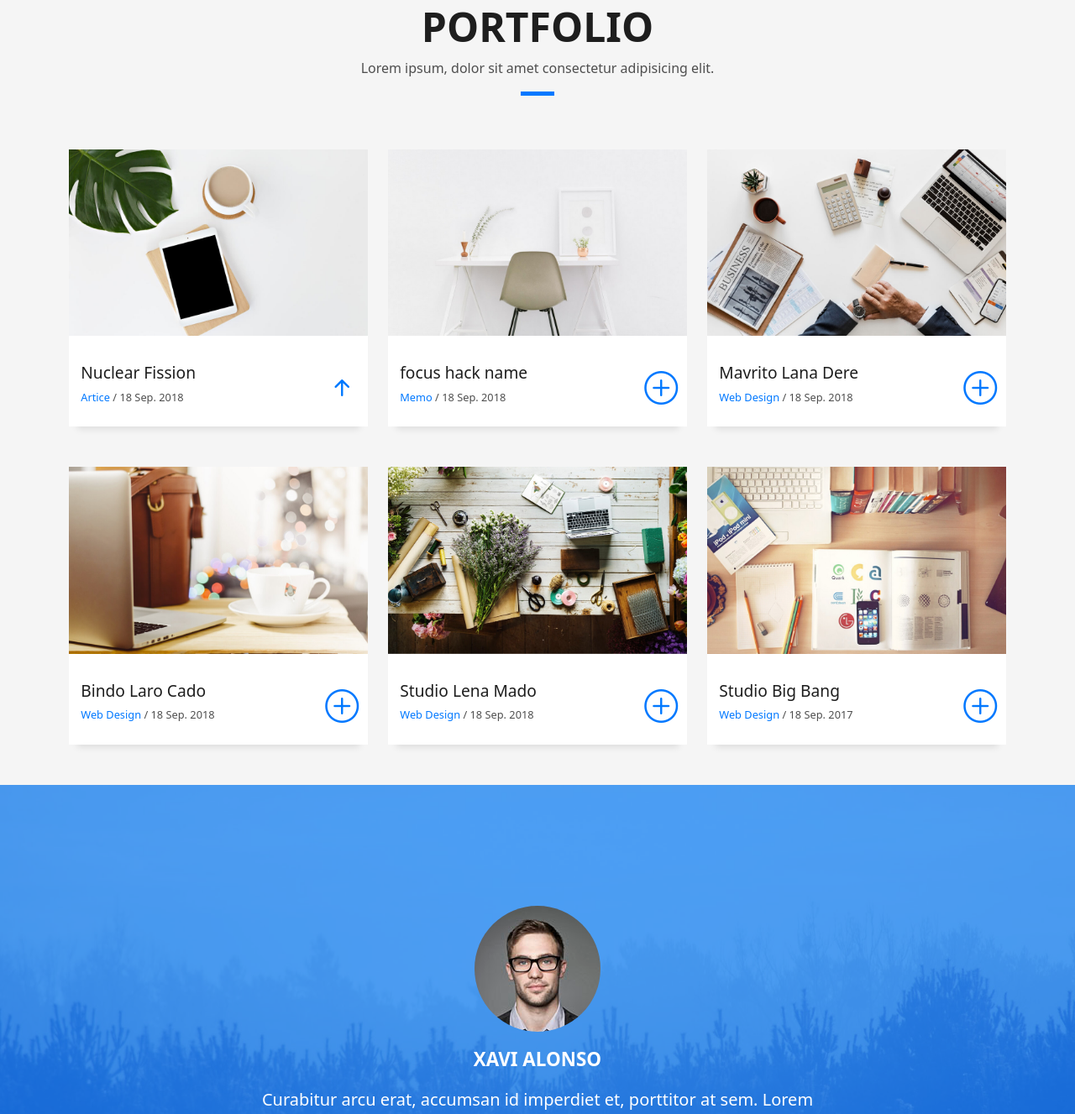
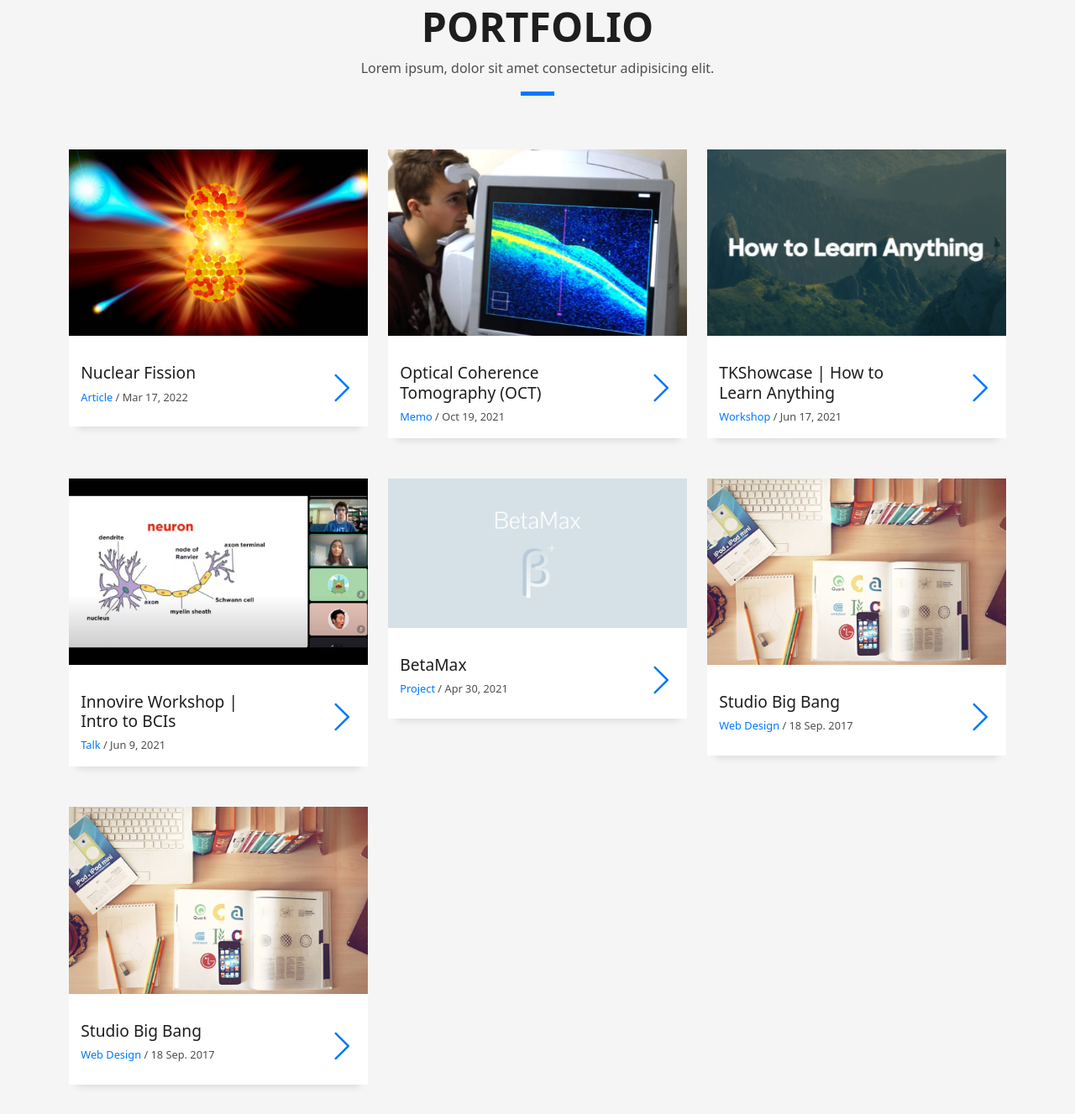
Before and after one commit to vavaviper/march2022pw, a plain HTML site: page DevFolio/index.html in a window 1280 px wide. Shown: the part 1473-2800 px from the top of the page at 84% size. Drawn offline with nearby package versions, Linux system fonts and the light colour scheme; files that its build step writes are made by us from their sources.

Commit message:
projects added

```diff
--- a/DevFolio/index.html
+++ b/DevFolio/index.html
@@ -12,6 +12,9 @@
   <!-- Favicons -->
   <link href="assets/img/favicon.png" rel="icon">
   <link href="assets/img/apple-touch-icon.png" rel="apple-touch-icon">
+
+  <!-- Font-Awesome -->
+  <link href="assets/font-awesome/css/font-awesome.min.css" rel="stylesheet">
 
   <!-- Vendor CSS Files -->
   <link href="assets/vendor/bootstrap/css/bootstrap.min.css" rel="stylesheet">
@@ -335,9 +338,9 @@
         <div class="row">
           <div class="col-md-4">
             <div class="work-box">
-              <a href="assets/img/work-1.jpg" data-gallery="portfolioGallery" class="portfolio-lightbox">
+              <a href="assets/img/Nuclear Fission.jpg" data-gallery="portfolioGallery" class="portfolio-lightbox">
                 <div class="work-img">
-                  <img src="assets/img/work-1.jpg" alt="" class="img-fluid">
+                  <img src="assets/img/Nuclear Fission.jpg" alt="" class="img-fluid">
                 </div>
               </a>
               <div class="work-content">
@@ -345,12 +348,12 @@
                   <div class="col-sm-8">
                     <h2 class="w-title">Nuclear Fission</h2>
                     <div class="w-more">
-                      <span class="w-ctegory">Artice</span> / <span class="w-date">18 Sep. 2018</span>
+                      <span class="w-ctegory">Article</span> / <span class="w-date">Mar 17, 2022 </span>
                     </div>
                   </div>
                   <div class="col-sm-4">
                     <div class="w-like">
-                      <a href="https://varshaprasad0601.medium.com/why-nuclear-energy-is-safe-and-how-it-works-12174fe21df5"> <span class="bi bi-arrow-up-short"></span></a>
+                      <a href="https://varshaprasad0601.medium.com/why-nuclear-energy-is-safe-and-how-it-works-12174fe21df5" target="_blank"> <span class="bi bi-chevron-right"></span></a>
                     </div>
                   </div>
                 </div>
@@ -359,22 +362,22 @@
           </div>
           <div class="col-md-4">
             <div class="work-box">
-              <a href="assets/img/work-2.jpg" data-gallery="portfolioGallery" class="portfolio-lightbox">
+              <a href="assets/img/OCT.png" data-gallery="portfolioGallery" class="portfolio-lightbox">
                 <div class="work-img">
-                  <img src="assets/img/work-2.jpg" alt="" class="img-fluid">
+                  <img src="assets/img/OCT.png" alt="" class="img-fluid">
                 </div>
               </a>
               <div class="work-content">
                 <div class="row">
                   <div class="col-sm-8">
-                    <h2 class="w-title">focus hack name</h2>
+                    <h2 class="w-title">Optical Coherence Tomography (OCT)</h2>
                     <div class="w-more">
-                      <span class="w-ctegory">Memo</span> / <span class="w-date">18 Sep. 2018</span>
+                      <span class="w-ctegory">Memo</span> / <span class="w-date">Oct 19, 2021</span>
                     </div>
                   </div>
                   <div class="col-sm-4">
                     <div class="w-like">
-                      <a href="portfolio-details.html"> <span class="bi bi-plus-circle"></span></a>
+                      <a href="https://docs.google.com/document/d/1xncDYtM28Eze5oc988IdrP9UuRjBEa-trhL3bZWH2mo/edit?usp=sharing" target="_blank"> <span class="bi bi-chevron-right"></span></a>
                     </div>
                   </div>
                 </div>
@@ -383,22 +386,22 @@
           </div>
           <div class="col-md-4">
             <div class="work-box">
-              <a href="assets/img/work-3.jpg" data-gallery="portfolioGallery" class="portfolio-lightbox">
+              <a href="assets/img/How to Learn Anything 1.png" data-gallery="portfolioGallery" class="portfolio-lightbox">
                 <div class="work-img">
-                  <img src="assets/img/work-3.jpg" alt="" class="img-fluid">
+                  <img src="assets/img/How to Learn Anything 1.png" alt="" class="img-fluid">
                 </div>
               </a>
               <div class="work-content">
                 <div class="row">
                   <div class="col-sm-8">
-                    <h2 class="w-title">Mavrito Lana Dere</h2>
+                    <h2 class="w-title">TKShowcase | How to Learn Anything</h2>
                     <div class="w-more">
-                      <span class="w-ctegory">Web Design</span> / <span class="w-date">18 Sep. 2018</span>
+                      <span class="w-ctegory">Workshop</span> / <span class="w-date">Jun 17, 2021</span>
                     </div>
                   </div>
                   <div class="col-sm-4">
                     <div class="w-like">
-                      <a href="portfolio-details.html"> <span class="bi bi-plus-circle"></span></a>
+                      <a href="https://www.youtube.com/watch?v=W4Gbv0lF_Xs" target="_blank"> <span class="bi bi-chevron-right"></span></a>
                     </div>
                   </div>
                 </div>
@@ -407,22 +410,22 @@
           </div>
           <div class="col-md-4">
             <div class="work-box">
-              <a href="assets/img/work-4.jpg" data-gallery="portfolioGallery" class="portfolio-lightbox">
+              <a href="assets/img/innovoire.png" data-gallery="portfolioGallery" class="portfolio-lightbox">
                 <div class="work-img">
-                  <img src="assets/img/work-4.jpg" alt="" class="img-fluid">
+                  <img src="assets/img/innovoire.png" alt="" class="img-fluid">
                 </div>
               </a>
               <div class="work-content">
                 <div class="row">
                   <div class="col-sm-8">
-                    <h2 class="w-title">Bindo Laro Cado</h2>
+                    <h2 class="w-title">Innovire Workshop | Intro to BCIs</h2>
                     <div class="w-more">
-                      <span class="w-ctegory">Web Design</span> / <span class="w-date">18 Sep. 2018</span>
+                      <span class="w-ctegory">Talk</span> / <span class="w-date">Jun 9, 2021</span>
                     </div>
                   </div>
                   <div class="col-sm-4">
                     <div class="w-like">
-                      <a href="portfolio-details.html"> <span class="bi bi-plus-circle"></span></a>
+                      <a href="https://youtu.be/TYFEG-CAWZ8" target="_blank"> <span class="bi bi-chevron-right"></span></a>
                     </div>
                   </div>
                 </div>
@@ -431,22 +434,22 @@
           </div>
           <div class="col-md-4">
             <div class="work-box">
-              <a href="assets/img/work-5.jpg" data-gallery="portfolioGallery" class="portfolio-lightbox">
+              <a href="assets/img/BetaMax.png" data-gallery="portfolioGallery" class="portfolio-lightbox">
                 <div class="work-img">
-                  <img src="assets/img/work-5.jpg" alt="" class="img-fluid">
+                  <img src="assets/img/BetaMax.png" alt="" class="img-fluid">
                 </div>
               </a>
               <div class="work-content">
                 <div class="row">
                   <div class="col-sm-8">
-                    <h2 class="w-title">Studio Lena Mado</h2>
+                    <h2 class="w-title">BetaMax </h2>
                     <div class="w-more">
-                      <span class="w-ctegory">Web Design</span> / <span class="w-date">18 Sep. 2018</span>
+                      <span class="w-ctegory">Project</span> / <span class="w-date">Apr 30, 2021</span>
                     </div>
                   </div>
                   <div class="col-sm-4">
                     <div class="w-like">
-                      <a href="portfolio-details.html"> <span class="bi bi-plus-circle"></span></a>
+                      <a href="https://www.betamax.tech/" target="_blank"> <span class="bi bi-chevron-right"></span></a>
                     </div>
                   </div>
                 </div>
@@ -470,13 +473,38 @@
                   </div>
                   <div class="col-sm-4">
                     <div class="w-like">
-                      <a href="portfolio-details.html"> <span class="bi bi-plus-circle"></span></a>
+                      <a href="portfolio-details.html"> <span class="bi bi-chevron-right"></span></a>
                     </div>
                   </div>
                 </div>
               </div>
             </div>
           </div>
+          <div class="col-md-4">
+            <div class="work-box">
+              <a href="assets/img/work-6.jpg" data-gallery="portfolioGallery" class="portfolio-lightbox">
+                <div class="work-img">
+                  <img src="assets/img/work-6.jpg" alt="" class="img-fluid">
+                </div>
+              </a>
+              <div class="work-content">
+                <div class="row">
+                  <div class="col-sm-8">
+                    <h2 class="w-title">Studio Big Bang</h2>
+                    <div class="w-more">
+                      <span class="w-ctegory">Web Design</span> / <span class="w-date">18 Sep. 2017</span>
+                    </div>
+                  </div>
+                  <div class="col-sm-4">
+                    <div class="w-like">
+                      <a href="portfolio-details.html"> <span class="bi bi-chevron-right"></span></a>
+                    </div>
+                  </div>
+                </div>
+              </div>
+            </div>
+          </div>
+
 
         </div>
       </div>
```
Also changed, not shown: DevFolio/assets/img/BetaMax.png (added), DevFolio/assets/img/How to Learn Anything 1.png (added), DevFolio/assets/img/How to Learn Anything.png (added), DevFolio/assets/img/Innovire.png (added), DevFolio/assets/img/Nuclear Fission.jpg (added), DevFolio/assets/img/OCT.png (added), DevFolio/assets/img/Why You Should Go Stare at a Wall for 5 mins a Day.png (added), DevFolio/assets/img/addiction.jpg (added), DevFolio/assets/img/geometrydash 1.png (added), DevFolio/assets/img/geometrydash.jpeg (added), DevFolio/assets/img/innovoire.png (added), DevFolio/assets/img/instacart design.png (added), DevFolio/assets/img/instacart.png (added), DevFolio/assets/img/prime editing.png (added), 4 more files.
